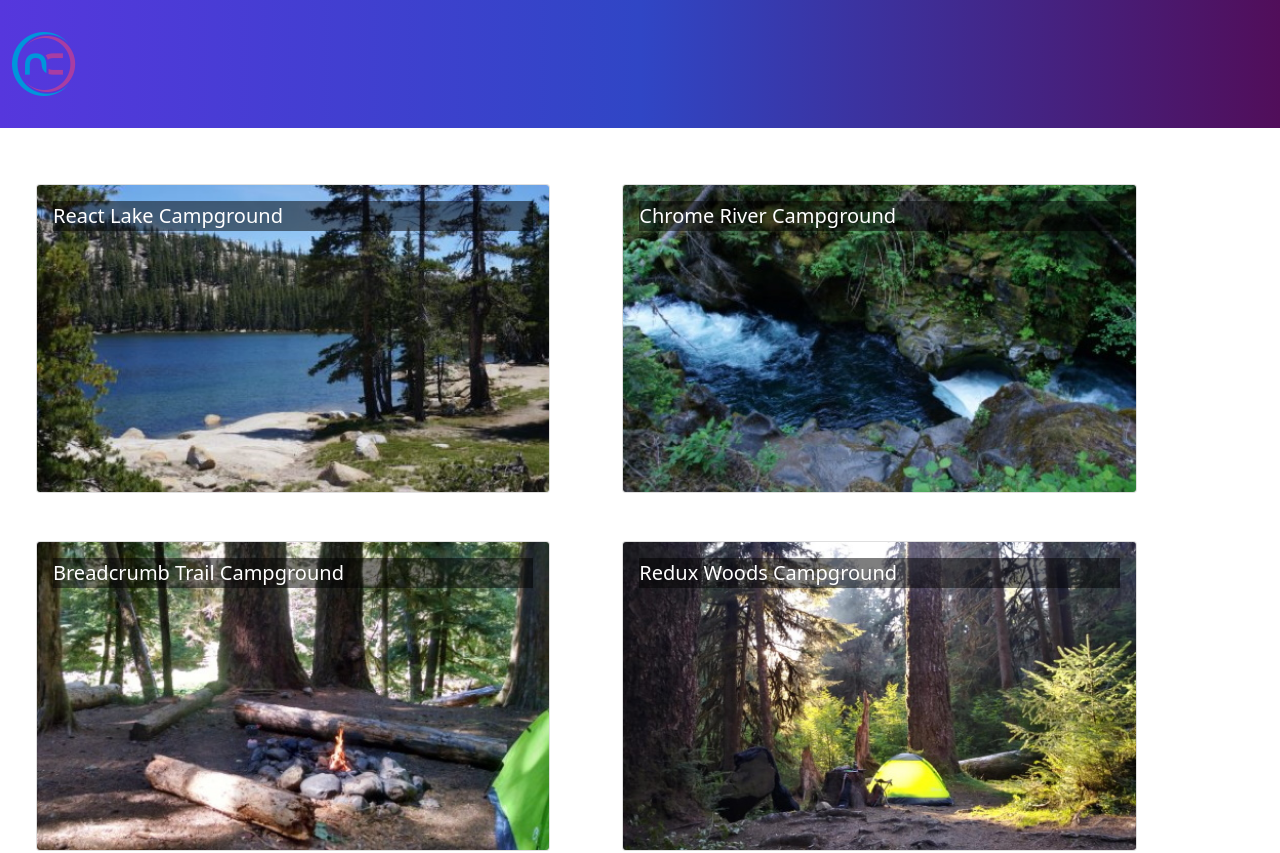
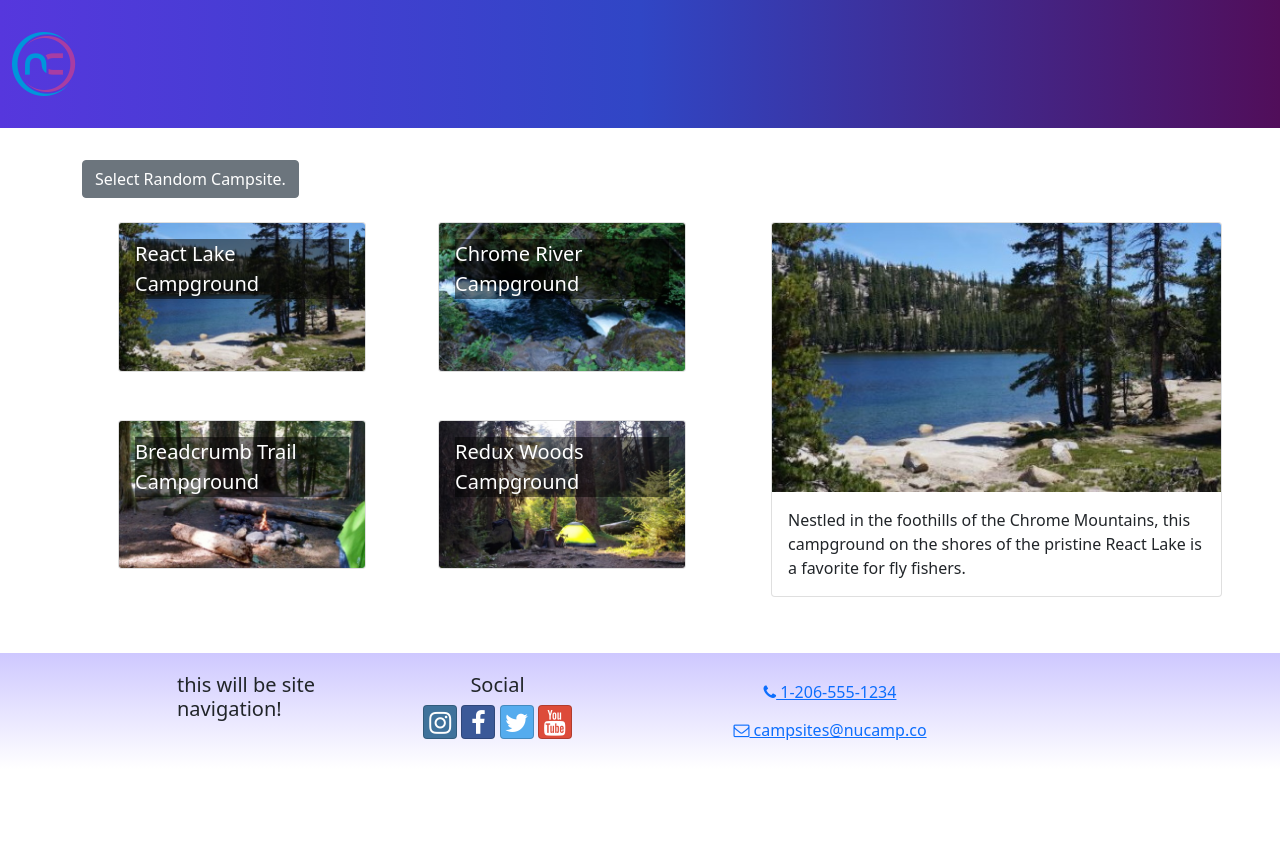
Before and after one commit to Berhane33/Nucamp-site, a React (Create React App) app: page / in a window 1280 px wide. Shown: the top 853 px of the page. After the commit the page ends 800 px from the top, so only its background shows below. Built offline with nearby package versions, Linux system fonts and the light colour scheme.

Commit message:
CampsiteDirectoryPage and CampsiteDetail

```diff
--- a/src/App.js
+++ b/src/App.js
@@ -1,6 +1,6 @@
-import CampsitesList from "./features/campsite/CampsitesList";
-import Header from './components/Header';
-import Footer from './components/Footer';
+import CampsitesDirectoryPage from "./pages/CampsitesDirectoryPage";
+import Header from "./components/Header";
+import Footer from "./components/Footer";
 
 import { Container, Navbar, NavbarBrand } from "reactstrap";
 
@@ -9,9 +9,9 @@
 function App() {
   return (
     <div className="App">
-      <Header/>
-      <CampsitesList/>
-      <Footer/>
+      <Header />
+      <CampsitesDirectoryPage />
+      <Footer />
     </div>
   );
 }
--- a/src/features/campsite/CampsiteCard.js
+++ /dev/null
@@ -1,18 +0,0 @@
-import {Card, CardImg, CardImgOverlay, CardTitle} from 'reactstrap';
-
-const CampsiteCard = (props) => {
-    return (
-       <Card>
-            <CardImg
-                width='100%'
-                src={props.campsite.image}
-                alt={props.campsite.name}
-            />
-            <CardImgOverlay>
-                <CardTitle>{props.campsite.name}</CardTitle>
-            </CardImgOverlay>
-       </Card>
-    )
-}
-
-export default CampsiteCard;
--- a/src/features/campsite/CampsitesList.js
+++ /dev/null
@@ -1,17 +0,0 @@
-import { CAMPSITES } from '../../app/shared/CAMPSITES';
-import {Col, Row} from 'reactstrap';
-import CampsiteCard from "./CampsiteCard";
-
-const CampsitesList = () => {
-    return (
-        <Row className='ms-auto'>
-            {CAMPSITES.map((campsite) => (
-                <Col md='5' className='m-4' key={campsite.id}>
-                    <CampsiteCard campsite={campsite}/>
-                </Col>
-            ))}
-        </Row>
-    )
-}
-
-export default CampsitesList;
--- /dev/null
+++ b/src/features/campsites/CampsiteCard.js
@@ -0,0 +1,19 @@
+import { Card, CardImg, CardImgOverlay, CardTitle } from "reactstrap";
+
+const CampsiteCard = ({campsite}) => {
+    const { image, name } = campsite;
+  return (
+    <Card>
+      <CardImg
+        width="100%"
+        src={image}
+        alt={name}
+      />
+      <CardImgOverlay>
+        <CardTitle>{name}</CardTitle>
+      </CardImgOverlay>
+    </Card>
+  );
+};
+
+export default CampsiteCard;
--- /dev/null
+++ b/src/features/campsites/CampsiteDetail.js
@@ -0,0 +1,18 @@
+import { Card, CardImg, CardText, CardBody, Col } from 'reactstrap';
+
+const CampsiteDetail = ({campsite}) => {
+    const { image, name, description } = campsite;
+
+    return (
+        <Col md= '12' className= 'm-4'>
+            <Card>
+                <CardImg top src={image} alt={name}/>
+                   <CardBody>
+                    <CardText>{description}</CardText>
+                   </CardBody>
+            </Card>
+        </Col>
+    );
+};
+
+export default CampsiteDetail;
--- /dev/null
+++ b/src/features/campsites/CampsitesList.js
@@ -0,0 +1,19 @@
+
+import { Col, Row } from "reactstrap";
+import CampsiteCard from "./CampsiteCard";
+import { selectAllCampsites } from "./campsitesSlice";
+
+const CampsitesList = () => {
+  const campsites = selectAllCampsites();
+  return (
+    <Row className="ms-auto">
+      {campsites.map((campsite) => (
+        <Col md="5" className="m-4" key={campsite.id}>
+          <CampsiteCard campsite={campsite} />
+        </Col>
+      ))}
+    </Row>
+  );
+};
+
+export default CampsitesList;
--- /dev/null
+++ b/src/features/campsites/campsitesSlice.js
@@ -0,0 +1,9 @@
+import { CAMPSITES} from '../../app/shared/CAMPSITES';
+
+export const selectAllCampsites = () => {
+    return CAMPSITES;
+};
+
+export const selectRandomCampsite = () => {
+    return CAMPSITES[Math.floor(CAMPSITES.length * Math.random())];
+};
--- /dev/null
+++ b/src/pages/CampsitesDirectoryPage.js
@@ -0,0 +1,29 @@
+import { Container, Row, Col, Button } from 'reactstrap';
+import CampsiteDetail from '../features/campsites/CampsiteDetail';
+import CampsitesList from '../features/campsites/CampsitesList';
+import { selectRandomCampsite } from '../features/campsites/campsitesSlice';
+
+const CampsitesDirectoryPage = () => {
+    const selectedCampsite = selectRandomCampsite();
+    const toggleCampsite = () => {
+        selectedCampsite = selectRandomCampsite();
+        console.log(selectedCampsite);
+    };
+    return (
+        <Container>
+            <Button onClick={() => toggleCampsite()}>
+                Select Random Campsite.
+            </Button>
+            <Row>
+                <Col sm= '5' md= '7'>
+                    <CampsitesList/>
+                </Col>
+                <Col sm= '7' md= '5'>
+                    <CampsiteDetail campsite={selectedCampsite}/>
+                </Col>
+            </Row>
+        </Container>
+    )
+};
+
+export default CampsitesDirectoryPage;
```
Also changed, not shown: src/components/Footer.js (+28 -32 lines), src/components/Header.js (+7 -7 lines), 1 other file (tests, documents, lock files or other folders).
